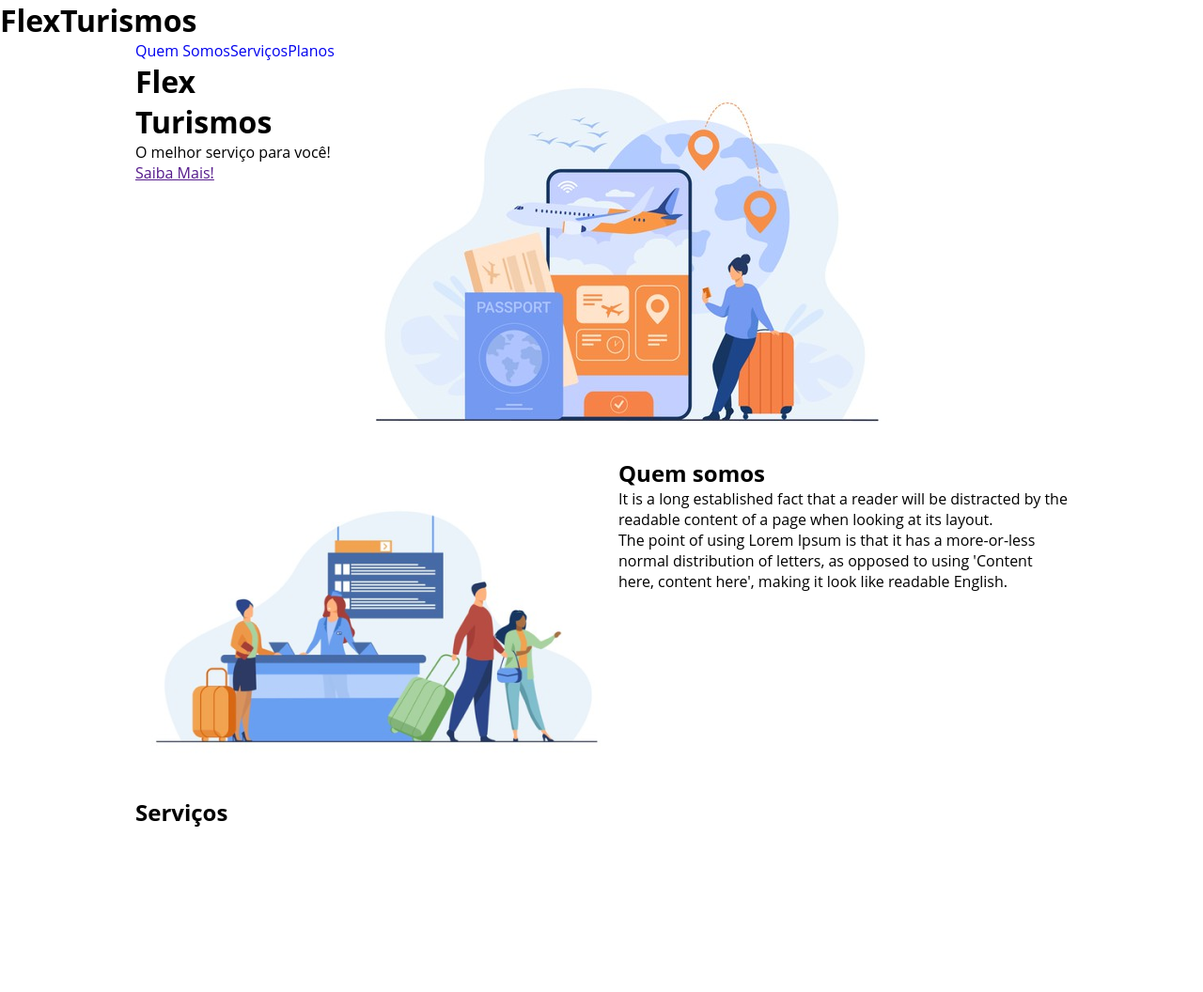
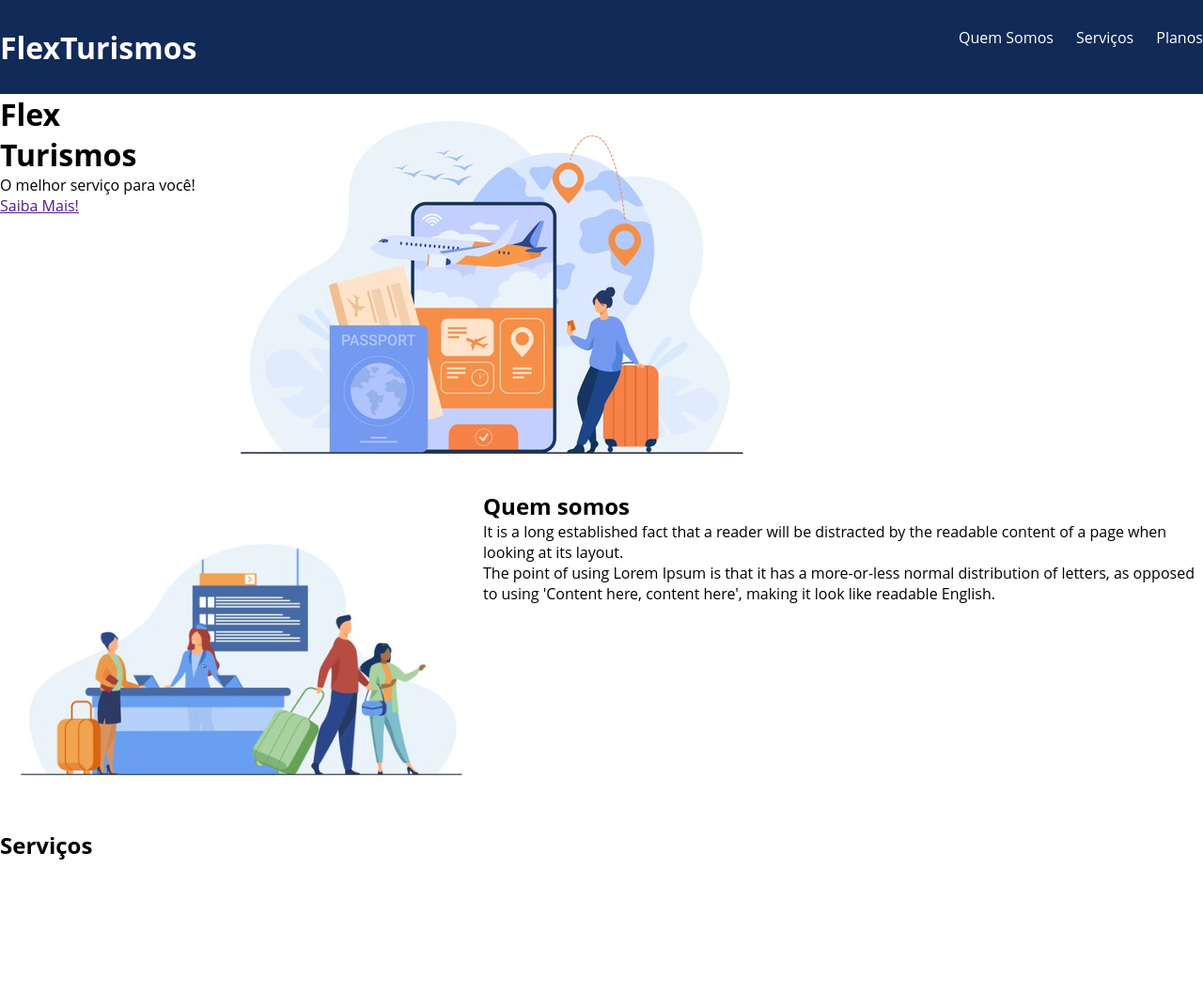
Before and after one commit to yonathan-uchoa/impulso-javascript, a plain HTML site: page module-II/flexbox-course/flex-projeto/index.html in a window 1280 px wide. Shown: the top 1056 px of the page at 94% size. Drawn offline with Linux system fonts and the light colour scheme.

Commit message:
feat: header style and div id's

```diff
--- a/module-II/flexbox-course/flex-projeto/index.html
+++ b/module-II/flexbox-course/flex-projeto/index.html
@@ -8,12 +8,15 @@
 </head>
 <body>
     <header>
-        <h1>FlexTurismos</h1>
-        <ul class="flex-container">
-            <li><a href="#quem-somos">Quem Somos</a></li>
-            <li><a href="#servicos">Serviços</a></li>
-            <li><a href="#planos">Planos</a></li>
-        </ul>
+        <div class="flex-container menu">
+            <h1>FlexTurismos</h1>
+            <ul class="list-items">
+                <li><a href="#quem-somos">Quem Somos</a></li>
+                <li><a href="#servicos">Serviços</a></li>
+                <li><a href="#planos">Planos</a></li>
+            </ul>
+        </div>
+
     </header>
 
     <div class="flex-container">
@@ -28,7 +31,7 @@
         </div>
     </div>
 
-    <div class="flex-container">
+    <div class="flex-container" id="quem-somos">
         <div>
             <img src="./images/1-quem-somos.png" alt="balcão de atendimento">
         </div>
@@ -40,7 +43,7 @@
         </div>
     </div>
 
-    <div class="flex-container">
+    <div class="flex-container" id="servicos">
         <div>
             <h2>Serviços</h2>
         </div>
@@ -67,10 +70,10 @@
         </div>
     </div>
 
-    <div class="flex-container">
+    <div class="flex-container" id="planos">
 
         <div>
-            <h3>Plano 2</h3>
+            <h3>Plano 1</h3>
             <ul>
                 <li>Suporte 24h</li>
                 <li>Serviços de quarto</li>
--- a/module-II/flexbox-course/flex-projeto/style.css
+++ b/module-II/flexbox-course/flex-projeto/style.css
@@ -17,6 +17,30 @@ ul li a{
 
 .flex-container{
     display: flex;
-    max-width: 992px;
+    max-width: 1320px;
     margin: auto;
+    width: 100%;
 }
+
+header{
+    background-color: #122A57;
+    height: 100px;
+    display: flex;
+    align-items: center;
+    color: white;
+}
+
+header .list-items{
+    display: flex;
+    width: 100%;
+    max-width: 260px;
+    justify-content: space-between;
+}
+
+.list-items li a{
+    color: white;
+}
+
+header .menu{
+    justify-content: space-between;
+}
```
